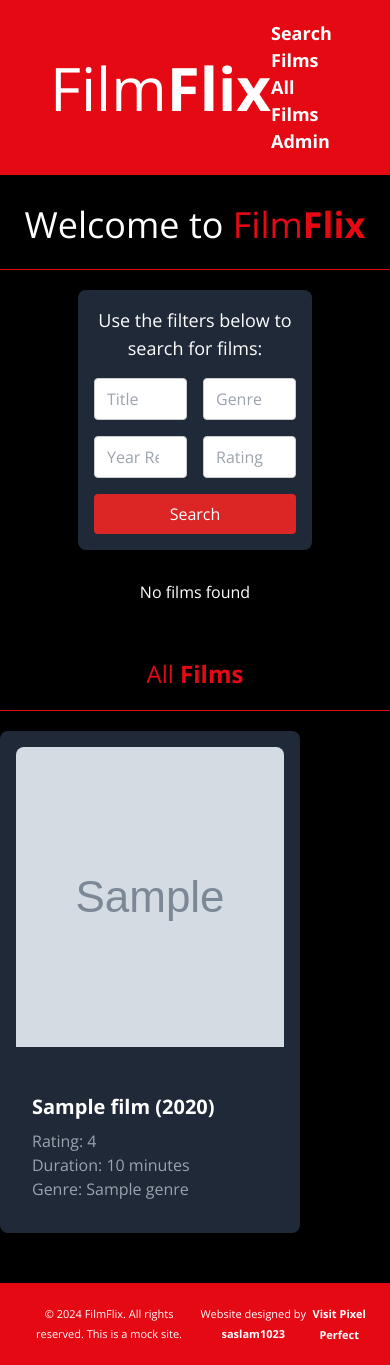
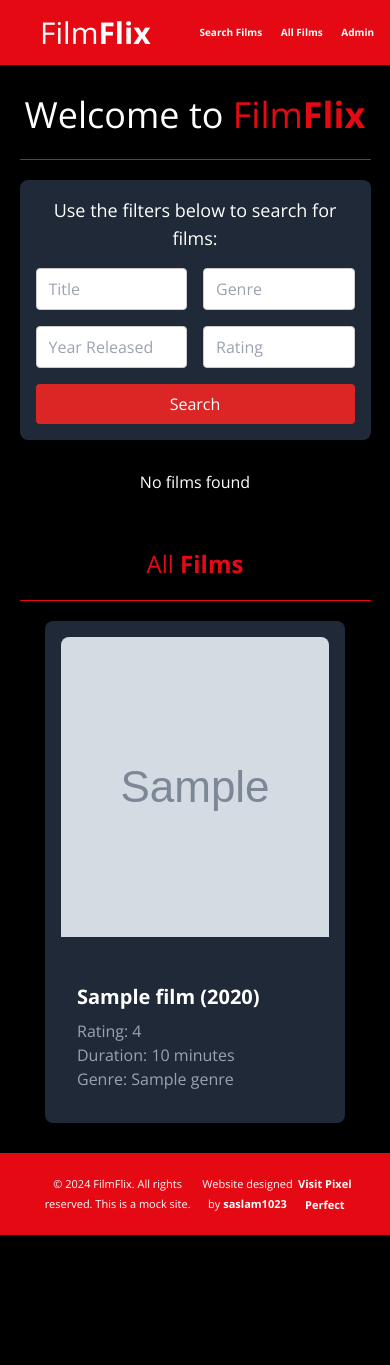
Before and after one commit to saslam1023/filmflix, a Flask app: page / in a window 390 px wide. After the commit the page ends 1235 px from the top, so only its background shows below. Run offline with Flask 3, Linux system fonts and the light colour scheme; grey boxes marked "Sample" are stand-in pictures; a database or web service that is not in the repository returns one stand-in record (values such as "Sample title"); parts of the project's set-up code (start-up, migrations or seed data) failed here and were passed over.

Commit message:
mobile media queries

```diff
--- a/static/styles.css
+++ b/static/styles.css
@@ -515,3 +515,91 @@ th {
 #searchResultsContainer {
     display: block;
 }
+
+
+/* Mobile */
+@media (max-width: 600px) {
+    .nav-bar {
+        margin: 0;
+        padding: 5px 0;
+    }
+
+    .nav-links {
+        padding: 0;
+    }
+
+    .nav-links a {
+        color: #fff;
+        text-decoration: none;
+        font-size: 14px;
+        font-weight: bold;
+        padding: 0;
+    }
+
+    .nav-items,
+    .nav-items a {
+        font-size: 10px;
+    }
+
+    .brand h1 {
+        font-size: 30px;
+        padding-left: 20px;
+    }
+
+    td,
+    td>input {
+        padding: 0px;
+        text-align: left;
+        font-size: 11px;
+    }
+
+    input[type="text"],
+    input[type="number"],
+    .field,
+    .form-control,
+    .genre,
+    .rating,
+    .duration {
+        border: 1px solid #ccc;
+        border-radius: 4px;
+        margin-right: 0px;
+        color: #000;
+        padding: 0;
+
+    }
+
+    .searchbox {
+        width: 100%;
+    }
+
+    .container,
+    .film-card {
+        margin: 0 auto;
+
+    }
+
+    .container {
+        width: 90%;
+    }
+
+    .logo,
+    .text-3xl {
+        width: auto;
+        font-size: 30px;
+        padding: 5px 20px;
+        margin: 0;
+    }
+
+    .text-1xl {
+        font-size: 10px;
+        margin-top: 2px;
+        padding: 0 20px;
+    }
+
+    #addfilm.addfilmbox {
+
+        width: 70%;
+    }
+
+
+}
```
